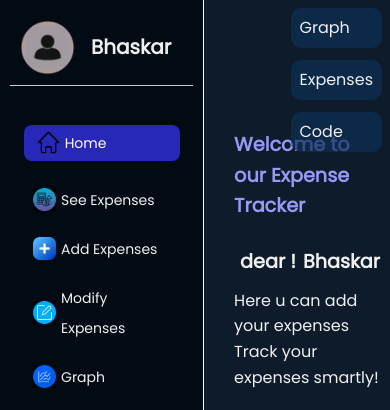
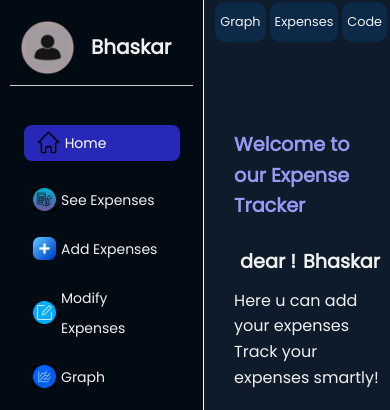
Before and after one commit to bhaskarbaroi/Python-EXP-TRC, a Flask app: page /home in a window 390 px wide. Shown: the top 410 px of the page. Run offline with Flask 3, Linux system fonts and the light colour scheme; a user stored in the database is signed in; data comes from the database, SQL or seed files in the repository; both versions use the stored data as it was after the commit.

Commit message:
Intial commit

```diff
--- a/templates/home.html
+++ b/templates/home.html
@@ -137,16 +137,28 @@ font-size: 1.4em; font-weight: bold; color: #edf0f3dc;
             margin-right: 20px;
         }
 }
-@media screen and (max-width:668px){
+@media  (max-width:680px){
 .nav ul{
-    top: 2px;
-    right: 2px;
+    top: 0px;
+    right: 1px;
     display: flex;
+    flex-direction: row;
     flex-wrap: wrap;
-    flex-direction: column;
+
+}
+.nav li a{
+    font-size: 0.8rem;
+    margin: 2px;
+    padding: 5px;
 
 }
 
+
+}
+@media (max-width:368px){
+.nav li a{
+    margin: 2px;
+}
 
 }
   .nav a{
@@ -158,7 +170,7 @@ font-size: 1.4em; font-weight: bold; color: #edf0f3dc;
      margin: 6px;
 
     }
-    nav ul{
+   nav ul{
         display: flex;
  /* float: right; */
 position: absolute;
@@ -166,6 +178,7 @@ position: absolute;
         top: 2px;
      /* margin-bottom: 9px; */
         text-decoration: none;
+
         list-style: none;
     }
 
```
Also changed, not shown: templates/expenses.html (+5 -5 lines), instance/expenses.db.
